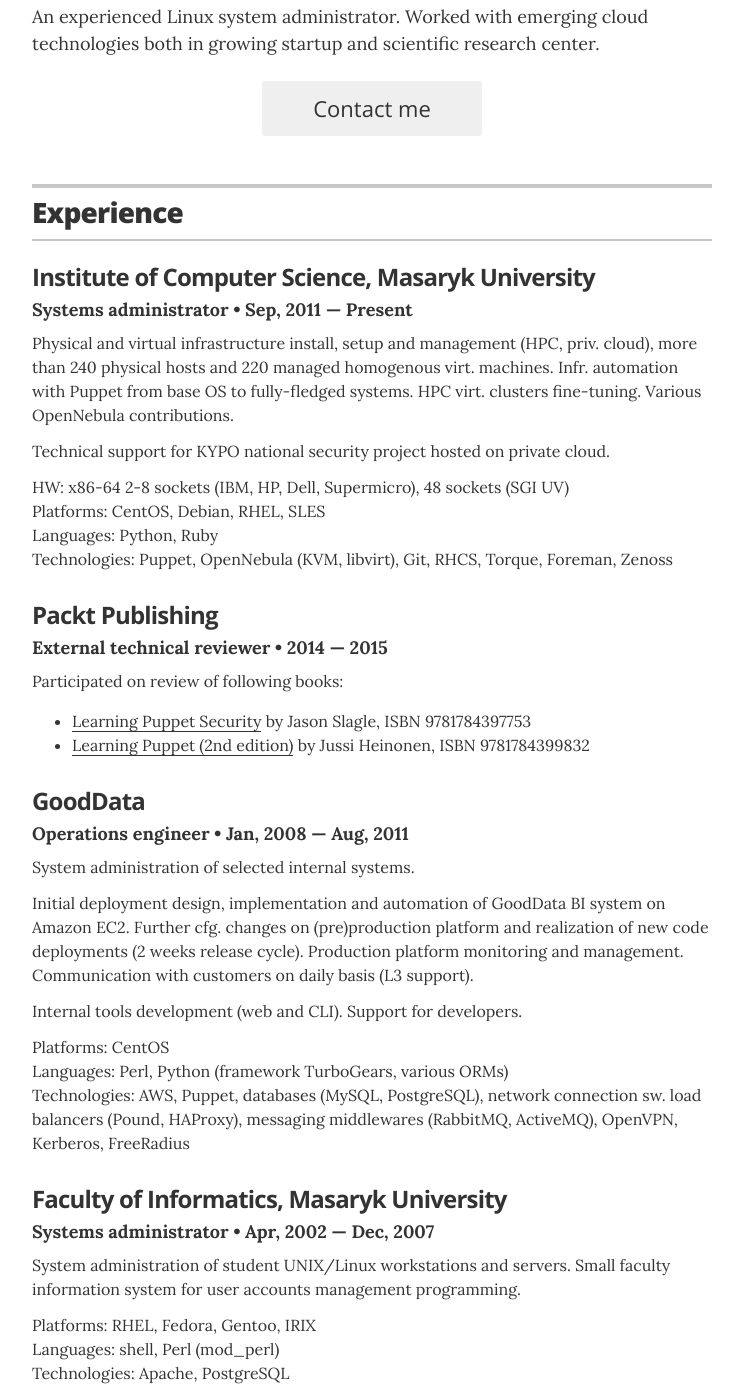
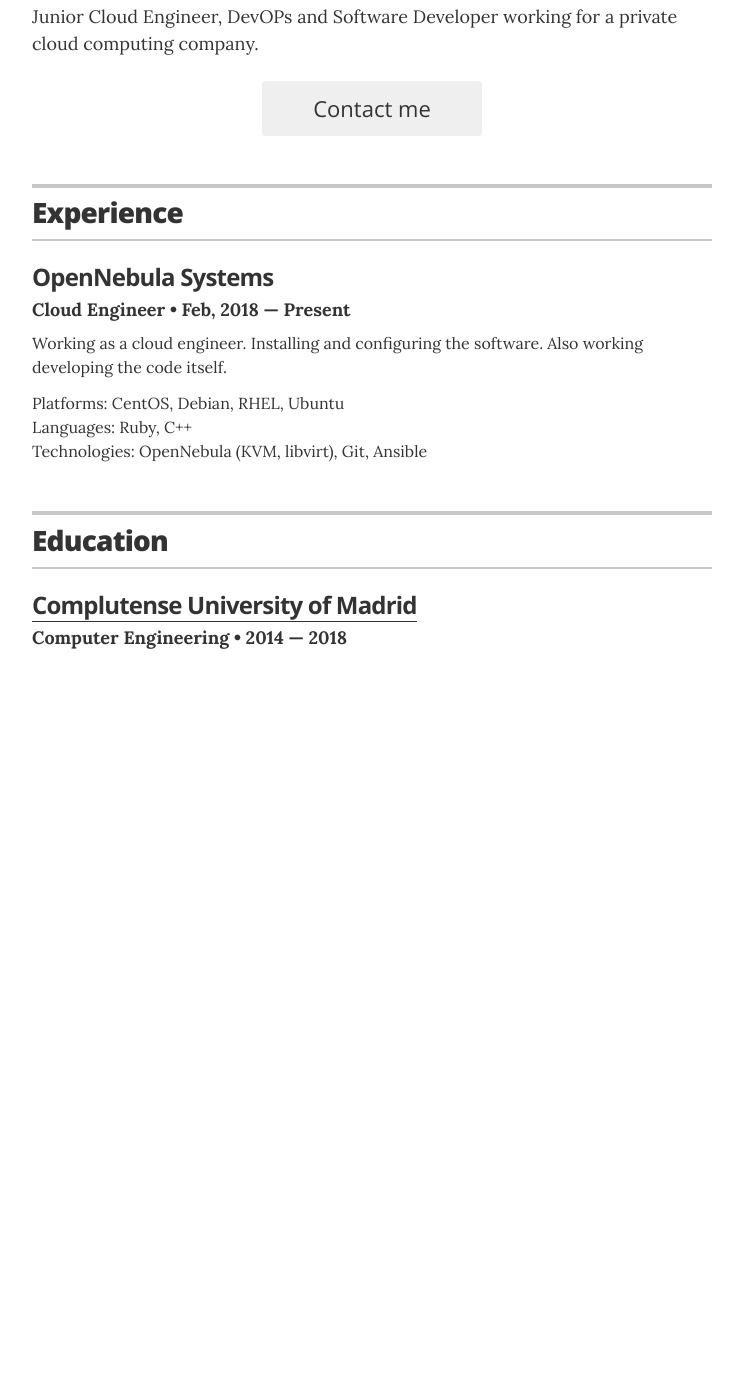
Before and after one commit to al3xhh/ahuertas.github.io, a Jekyll site: the page built from index.html, in a window 1280 px wide and 1400 px high, scrolled down 328 px. Shown: the whole window, without its empty margins (268-1011 px from the left). Built offline with Jekyll 4.4.1, drawn with Linux system fonts in a browser that asks for light colours; after the commit the page ends 1023 px from its top, so only the background shows below that; some of the changed text lies outside the part shown.

Commit message:
Add my resume information

```diff
--- a/_config.yml
+++ b/_config.yml
@@ -1,6 +1,6 @@
 # Site settings
-title: "Vlastimil Holer"
-description: "Personal resume."
+title: "Alejandro Huertas"
+description: "Personal resume"
 
 # Build settings
 markdown: kramdown
@@ -9,40 +9,40 @@
   style: compressed
 
 # Resume settings
-resume_avatar:                  "true"
-resume_name:                    "Vlastimil Holer"
-resume_title:                   "Linux Operations Engineer"
-resume_contact_email:           "vlastimil.holer@gmail.com"
+resume_avatar:        "true"
+resume_name:          "Alejandro Huertas Herrero"
+resume_title:         "Cloud Engineer"
+resume_contact_email: "al3xhh1995@gmail.com"
 
 # use "yes" to display the email contact button,
 # "no" to display an "I'm not looking for work" message,
 # or remove the resume_looking_for_work option entirely
 # to leave blank
-resume_looking_for_work:        "yes"
+resume_looking_for_work: "yes"
 
 # Decide which sections to use
 # comment out to hide
-resume_section_experience:      true
-resume_section_education:       true
-resume_section_projects:        false
-resume_section_skills:          false
-resume_section_recognition:     false
-resume_section_links:           false
-resume_section_associations:    false
+resume_section_experience:   true
+resume_section_education:    true
+resume_section_projects:     false
+resume_section_skills:       false
+resume_section_recognition:  false
+resume_section_links:        false
+resume_section_associations: false
 
 # Resume social links
 # uncomment the options you wish to display, and add your own URL
 resume_social_links:
-  resume_github_url:            "https://github.com/vholer"
-  resume_twitter_url:           "https://twitter.com/vholer"
-  # resume_dribbble_url:          "https://dribbble.com/jag"
-  # resume_facebook_url:          "insert Facebook URL here"
-  resume_linkedin_url:          "https://www.linkedin.com/in/vlastimilholer"
-  # resume_instagram_url:         "insert your Instagram URL here"
-  # resume_website_url:           "http://www.holer.me"
+  resume_github_url:      "https://github.com/al3xhh"
+  # resume_twitter_url:   ""
+  # resume_dribbble_url:  ""
+  # resume_facebook_url:  ""
+  resume_linkedin_url:    "http://www.linkedin.com/in/alejandro-huertas-herrero-883484145"
+  # resume_instagram_url: ""
+  # resume_website_url:   ""
 
 # Design settings
-resume_theme:                   default
+resume_theme: default
 
 # Note: when editing locally, remember to restart
 # your Jekyll server when you edit this file. Changes
--- a/_layouts/resume.html
+++ b/_layouts/resume.html
@@ -28,7 +28,7 @@
 
         <div class="executive-summary" itemprop="description">
           <p>
-An experienced Linux system administrator. Worked with emerging cloud technologies both in growing startup and scientific research center.
+Junior Cloud Engineer, DevOPs and Software Developer working for a private cloud computing company.
           </p>
         </div>
 
@@ -51,74 +51,18 @@
 
         <!-- Duplicate these resume-item elements and edit accordingly for each job you want to add here -->
         <div class="resume-item" itemscope itemprop="worksFor" itemtype="http://schema.org/Organization">
-          <h3 class="resume-item-title" itemprop="name">Institute of Computer Science, Masaryk University</h3>
-          <h4 class="resume-item-details" itemprop="description">Systems administrator &bull; Sep, 2011 &mdash; Present</h4>
+          <h3 class="resume-item-title" itemprop="name">OpenNebula Systems</h3>
+          <h4 class="resume-item-details" itemprop="description">Cloud Engineer &bull; Feb, 2018 &mdash; Present</h4>
           <p class="resume-item-copy">
-            Physical and virtual infrastructure install, setup and management (HPC, priv. cloud), more than 240 physical hosts and 220 managed homogenous virt. machines. Infr. automation with Puppet from base OS to fully-fledged systems. HPC virt. clusters fine-tuning. Various OpenNebula contributions.
+            Working as a cloud engineer. Installing and configuring the software. Also working developing the code itself.
           </p>
 
           <p class="resume-item-copy">
-            Technical support for KYPO national security project hosted on private cloud.
-          </p>
-
-          <p class="resume-item-copy">
-            HW: x86-64 2-8&nbsp;sockets (IBM, HP, Dell, Supermicro), 48&nbsp;sockets (SGI&nbsp;UV)<br />
-            Platforms: CentOS, Debian, RHEL, SLES<br />
-            Languages: Python, Ruby<br />
-            Technologies: Puppet, OpenNebula (KVM, libvirt), Git, RHCS, Torque, Foreman, Zenoss
+            Platforms: CentOS, Debian, RHEL, Ubuntu<br />
+            Languages: Ruby, C++<br />
+            Technologies: OpenNebula (KVM, libvirt), Git, Ansible
           </p>
         </div><!-- end of resume-item -->
-
-        <!-- another resume item -->
-        <div class="resume-item" itemscope itemprop="worksFor" itemtype="http://schema.org/Organization">
-          <h3 class="resume-item-title" itemprop="name">Packt Publishing</h3>
-          <h4 class="resume-item-details" itemprop="description">External technical reviewer &bull; 2014 &mdash; 2015</h4>
-          <p class="resume-item-copy">Participated on review of following books:</p>
-          <ul class="resume-item-list">
-            <li><a href="https://www.packtpub.com/networking-and-servers/learning-puppet-security">Learning Puppet Security</a> by Jason Slagle, ISBN 9781784397753</li>
-            <li><a href="https://www.packtpub.com/networking-and-servers/learning-puppet-second-edition">Learning Puppet (2nd edition)</a> by Jussi Heinonen, ISBN 9781784399832</li>
-          </ul>
-        </div><!-- end of resume-item -->
-
-        <!-- another resume item -->
-        <div class="resume-item" itemscope itemprop="worksFor" itemtype="http://schema.org/Organization">
-          <h3 class="resume-item-title" itemprop="name">GoodData</h3>
-          <h4 class="resume-item-details" itemprop="description">Operations engineer &bull; Jan, 2008 &mdash; Aug, 2011</h4>
-          <p class="resume-item-copy">
-            System administration of selected internal systems.
-          </p>
-
-          <p class="resume-item-copy">
-            Initial deployment design, implementation and automation of GoodData BI system on Amazon&nbsp;EC2. Further cfg. changes on (pre)production platform and realization of new code deployments (2 weeks release cycle). Production platform monitoring and management. Communication with customers on daily basis (L3 support).
-          </p>
-
-          <p class="resume-item-copy">
-            Internal tools development (web and CLI). Support for developers.
-          </p>
-
-          <p class="resume-item-copy">
-            Platforms: CentOS<br />
-            Languages: Perl, Python (framework TurboGears, various ORMs)<br />
-            Technologies: AWS, Puppet, databases (MySQL, PostgreSQL), network connection sw. load balancers (Pound, HAProxy), messaging middlewares (RabbitMQ, ActiveMQ), OpenVPN, Kerberos, FreeRadius
-          </p>
-
-        </div><!-- end of resume-item -->
-
-        <!-- by now you're getting the picture... -->
-        <div class="resume-item" itemscope itemprop="worksFor" itemtype="http://schema.org/Organization">
-          <h3 class="resume-item-title" itemprop="name">Faculty of Informatics, Masaryk University</h3>
-          <h4 class="resume-item-details" itemprop="description">Systems administrator &bull; Apr, 2002 &mdash; Dec, 2007</h4>
-          <p class="resume-item-copy">
-            System administration of student UNIX/Linux workstations and servers. Small faculty information system for user accounts management programming.
-          </p>
-
-          <p class="resume-item-copy">
-            Platforms: RHEL, Fedora, Gentoo, IRIX<br />
-            Languages: shell, Perl (mod_perl)<br />
-            Technologies: Apache, PostgreSQL
-          </p>
-        </div><!-- end of resume-item -->
-
       </section>
       <!-- end Experience -->
       {% endif %}
@@ -132,16 +76,8 @@
         </header>
 
         <div class="resume-item" itemscope itemprop="worksFor" itemtype="http://schema.org/CollegeOrUniversity">
-          <h3 class="resume-item-title" itemprop="name"><a href="http://www.muni.cz/">Masaryk University</a></h3>
-          <h4 class="resume-item-details" itemprop="description">Master Degree, Applied Informatics &bull; 1999 &mdash; 2005</h4>
-
-		  <p class="resume-item-copy">Master thesis "<a href="http://is.muni.cz/th/39419/fi_m/">Management system of the multimedia room</a>" (Czech text).
-Analysis of proprietary control system of multimedia room in the Laboratory of Advanced Network Technologies, capture and description of XML based network communication protocol and simple control proxy server and web portal implementation. Technologies:&nbsp;Perl.
-          </p>
-
-          <p class="resume-item-copy">Bachelor thesis "<a href="http://is.muni.cz/th/39419/fi_b/">Multiplexing the videostreams</a>" (Czech text).
-Modification of tool for multimedia conferences to enable multiplexing of incoming videostreams (merge multiple pictures into single one). Technologies:&nbsp;Tcl/Tk, C.
-          </p>
+          <h3 class="resume-item-title" itemprop="name"><a href="https://ucm.es">Complutense University of Madrid</a></h3>
+          <h4 class="resume-item-details" itemprop="description">Computer Engineering &bull; 2014 &mdash; 2018</h4>
         </div>
 
       </section>
```
Also changed, not shown: images/avatar.jpg.
